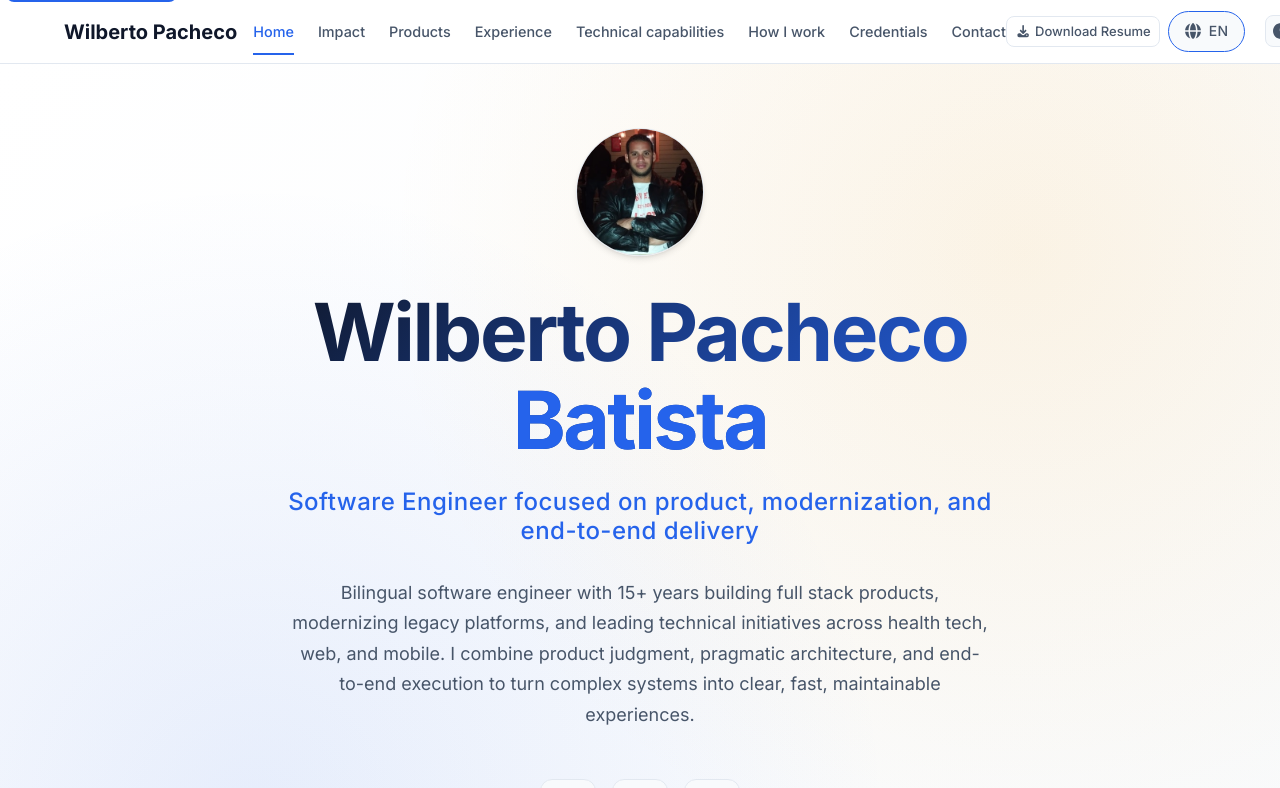
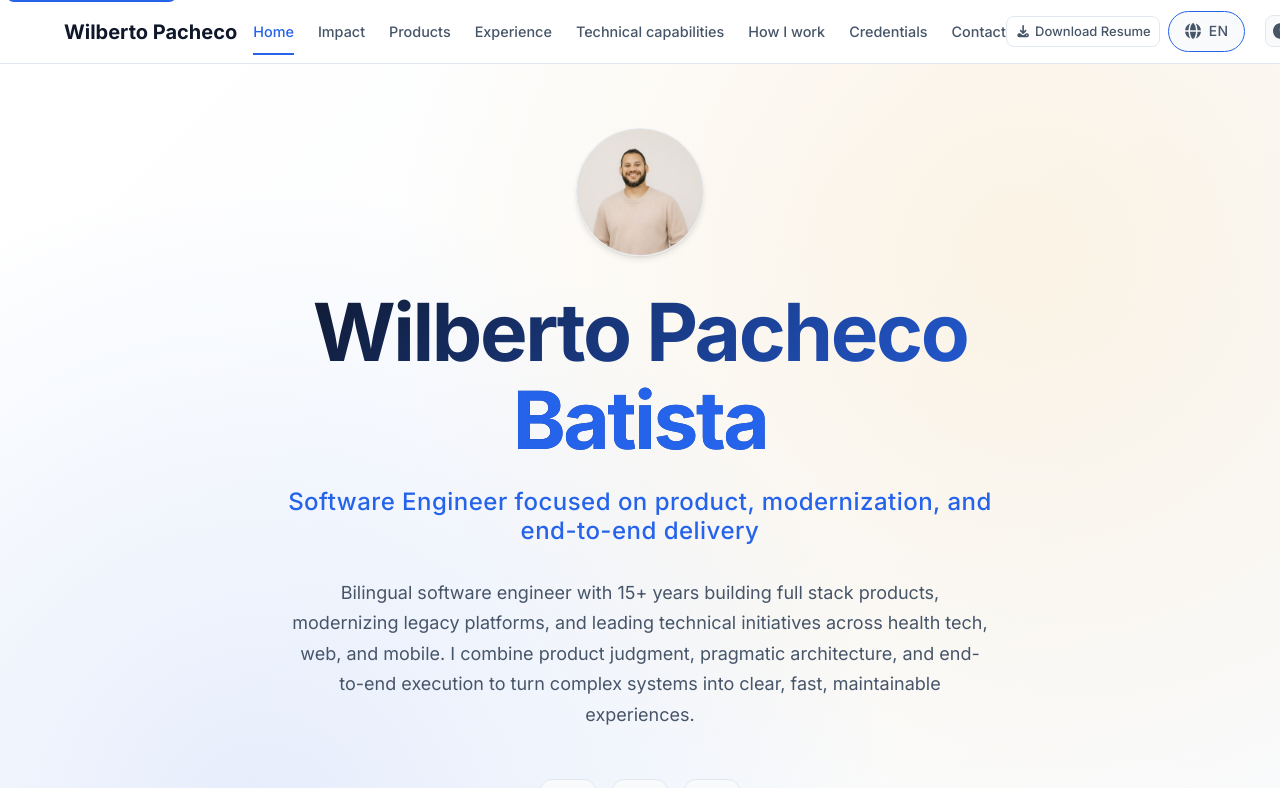
Before and after one commit to wilbertopachecob/portafolio, a Vue app: page / in a window 1280 px wide. Shown: the top 788 px of the page. Built offline with nearby package versions, Linux system fonts and the light colour scheme.

Commit message:
feat: update profile image in About and Sidebar components
Replaced the existing profile image with a new profile.png in both the About and Sidebar components to enhance visual consistency across the application.

```diff
--- a/src/components/About.vue
+++ b/src/components/About.vue
@@ -3,7 +3,7 @@
     <div class="hero-content">
       <img
         class="hero-avatar"
-        src="@/assets/img/profile_cropped.jpg"
+        src="@/assets/img/profile.png"
         :alt="$t('hero.profileAlt')"
         width="128"
         height="128"
--- a/src/components/Sidebar.vue
+++ b/src/components/Sidebar.vue
@@ -17,7 +17,7 @@
       <span class="d-none d-lg-block">
         <img
           class="img-fluid img-profile rounded-circle mx-auto mb-2"
-          src="@/assets/img/profile_cropped.jpg"
+          src="@/assets/img/profile.png"
           alt="Wilberto Pacheco Batista Profile"
           width="150"
           height="150"
```
Also changed, not shown: src/assets/img/profile.png (added).
